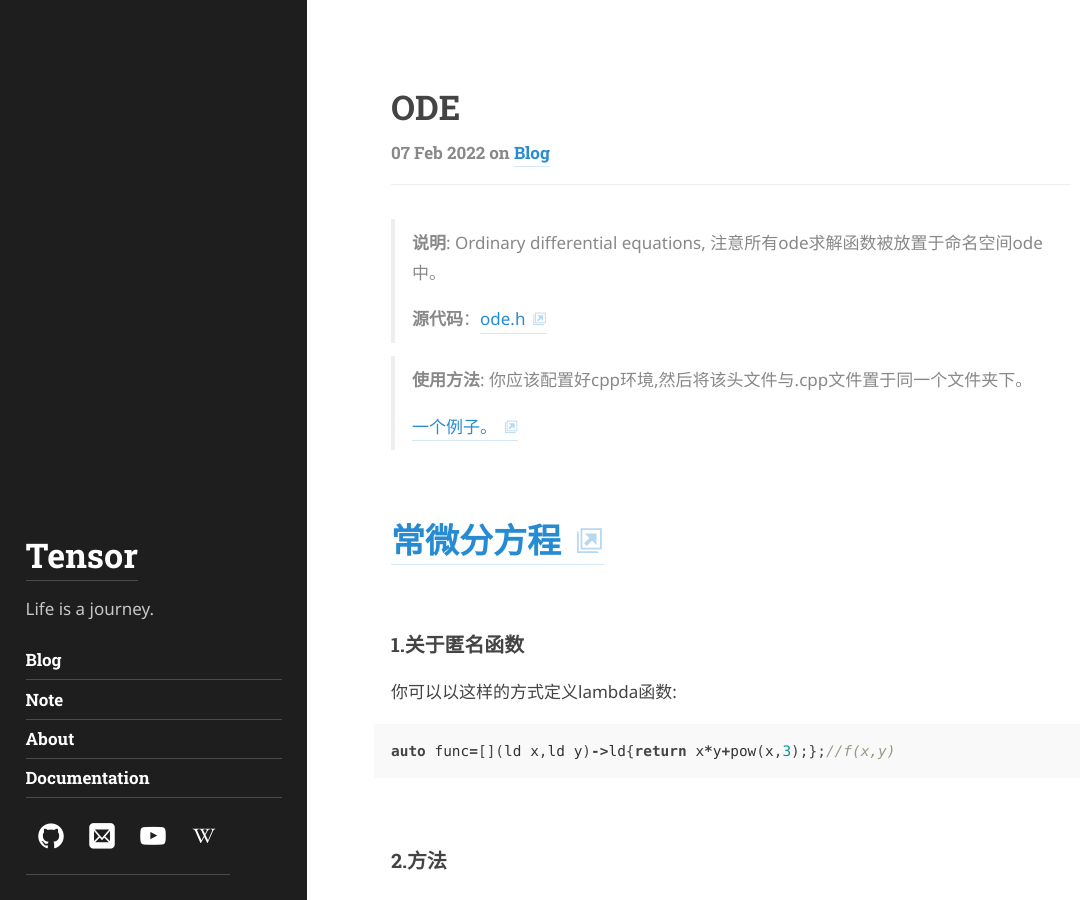
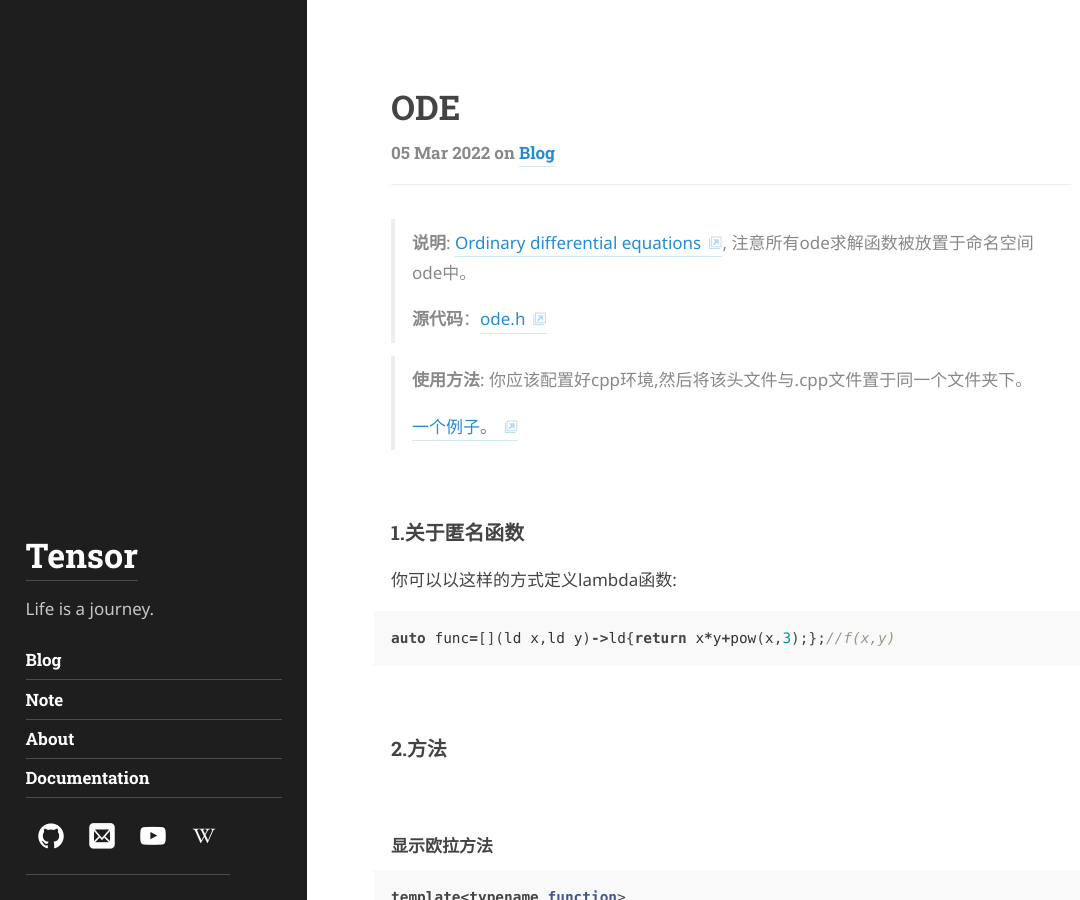
Before and after one commit to SekaiGao/SekaiGao.github.io, a Jekyll site: the page built from _posts/2022-03-05-ODE.md, in a window 1280 px wide and 900 px high. Shown: the whole window, without its empty margins (0-1080 px from the left). Built offline with Jekyll 4.4.1, drawn with Linux system fonts in a browser that asks for light colours; some web fonts are replaced; part of the change alters nothing that is shown.

Commit message:
Update and rename 2022-02-07-ODE.md to 2022-03-05-ODE.md

```diff
--- a/_posts/2022-02-07-ODE.md
+++ b/_posts/2022-03-05-ODE.md
@@ -6,7 +6,7 @@ description: >
 tags: [blog]
 ---
 
->**说明**: Ordinary differential equations,
+>**说明**: [Ordinary differential equations](https://github.com/SekaiGao/ODE),
 >注意所有ode求解函数被放置于命名空间ode中。
 >
 >**源代码**：[ode.h](https://github.com/SekaiGao/ODE/blob/main/ode.h)
@@ -15,8 +15,6 @@ tags: [blog]
 >
 >[一个例子。](https://github.com/SekaiGao/ODE/blob/main/example.cpp)
 >
-
-# [常微分方程](https://github.com/SekaiGao/ODE)
 
 ### 1.关于匿名函数
 
```
